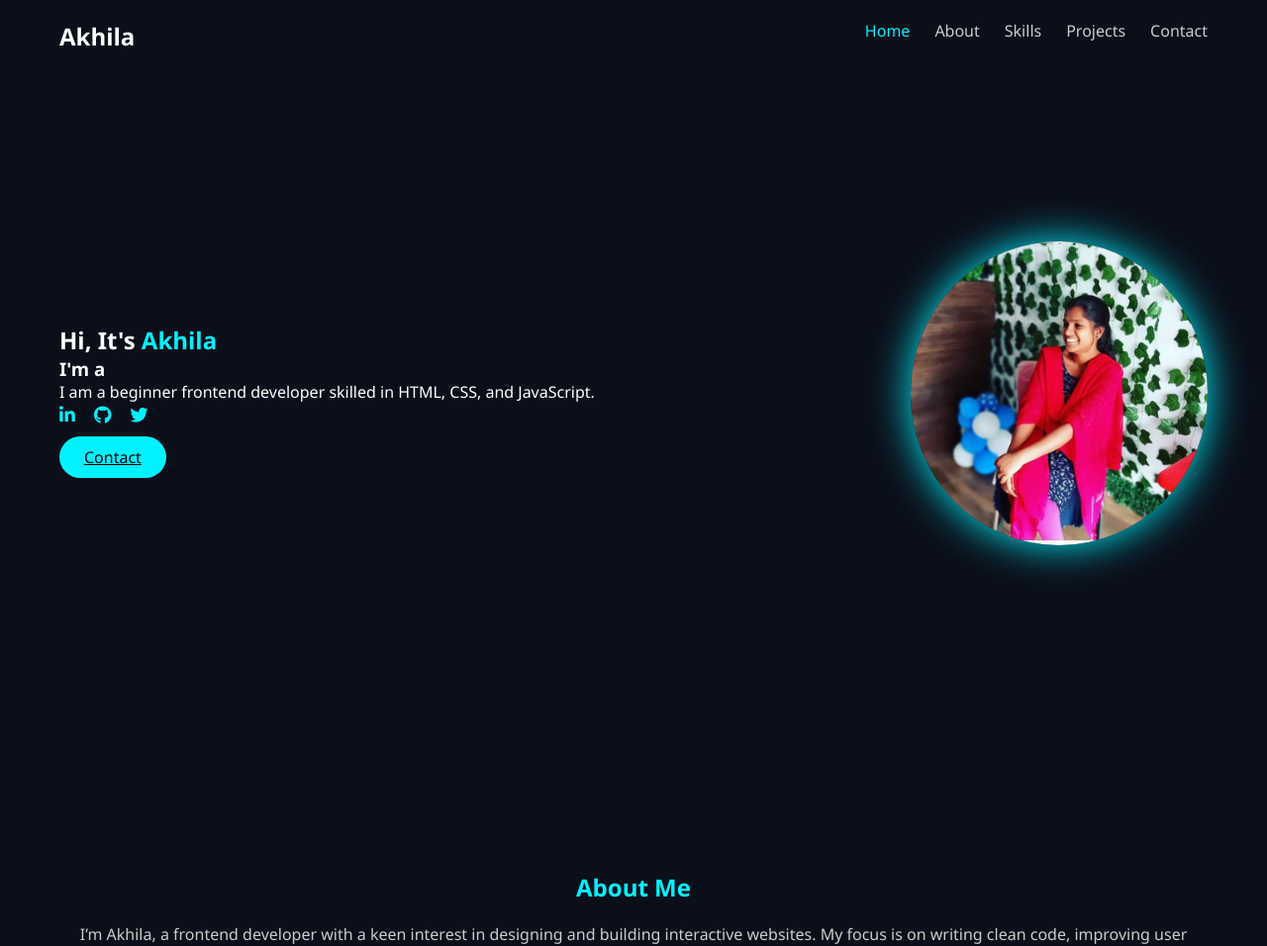
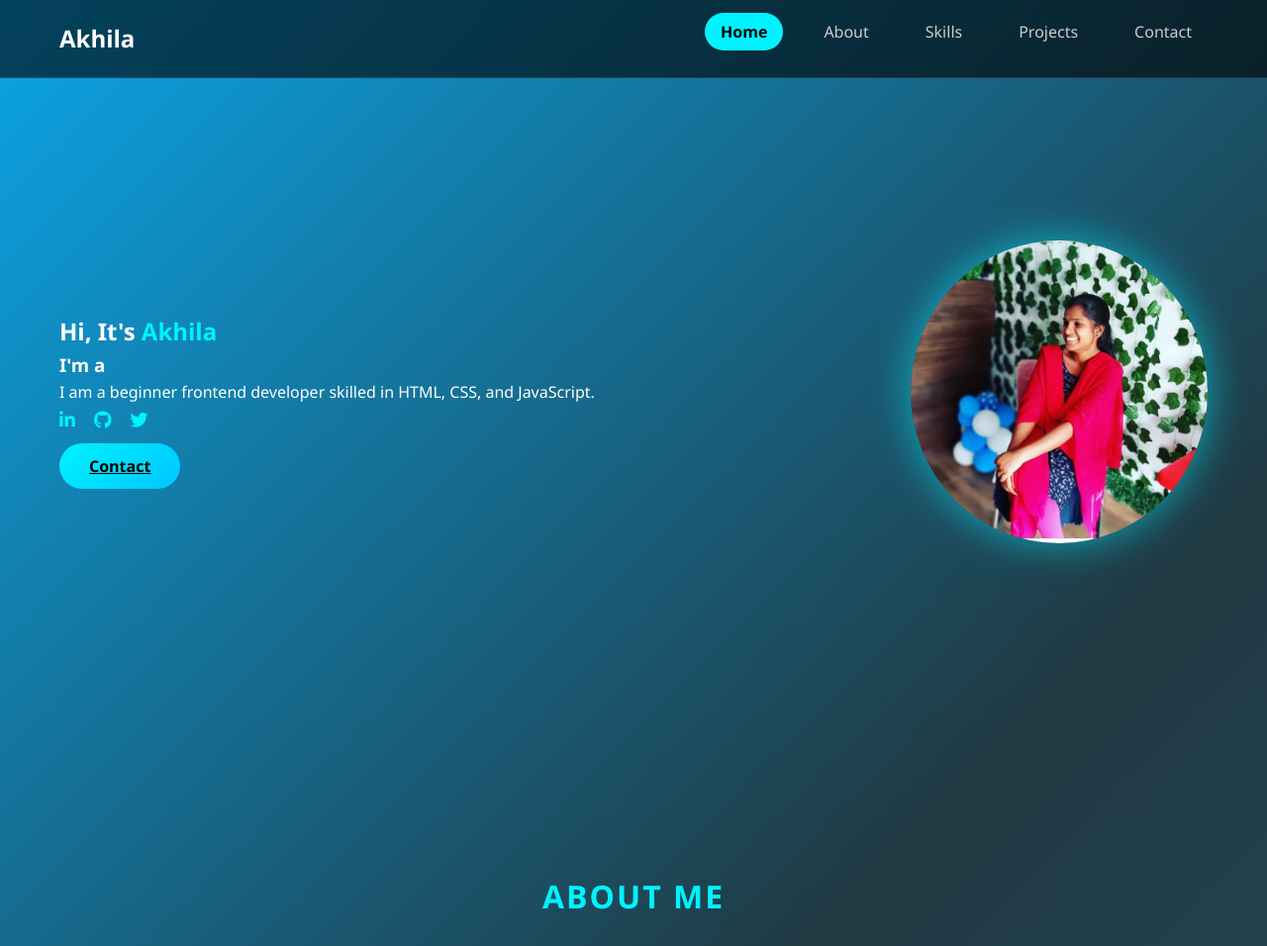
Before and after one commit to akhilakambalapally25-pixel/Akhila-kambalapally, a plain HTML site: page index.html in a window 1280 px wide. Shown: the top 956 px of the page at 99% size. Drawn offline with Linux system fonts and the light colour scheme.

Commit message:
Refactor CSS styles for improved design and layout

```diff
--- a/style.css
+++ b/style.css
@@ -126,3 +126,124 @@ footer {
     padding: 20px;
     background: #050812;
 }
+footer p {
+    color: #666;
+}
+.projects-container {
+  display: grid;
+  grid-template-columns: repeat(2, 1fr); /* 2 columns side by side */
+  gap: 20px;
+}
+
+.project-card {
+  background: #2b2828;
+  padding: 20px;
+  border-radius: 10px;
+  box-shadow: 0 4px 10px rgba(0,0,0,0.1);
+}
+
+@media (max-width: 768px) {
+  .projects-container {
+    grid-template-columns: 1fr; /* stack vertically on mobile */
+  }
+}
+body {
+    background: hwb(318 10% 7% / 0.694);
+    color: #fff;
+}
+body {
+    background: linear-gradient(135deg, #0ba5e7, #203a43, #2c5364);
+    color: #ffffff;
+    font-family: "Segoe UI", sans-serif;
+    line-height: 1.6;
+}
+.navbar {
+    backdrop-filter: blur(10px);
+    background: rgba(0, 0, 0, 0.6);
+    border-bottom: 1px solid rgba(255, 255, 255, 0.1);
+}
+.btn {
+    padding: 12px 30px;
+    background: linear-gradient(135deg, #00f2ff, #00c6ff);
+    border: none;
+    border-radius: 30px;
+    font-weight: bold;
+    cursor: pointer;
+    transition: all 0.3s ease;
+}
+
+.btn:hover {
+    transform: translateY(-3px);
+    box-shadow: 0 10px 20px rgba(45, 226, 235, 0.4);
+}
+.card,
+.project-card {
+    background: rgba(255, 255, 255, 0.08);
+    border-radius: 15px;
+    padding: 25px;
+    transition: transform 0.3s ease, box-shadow 0.3s ease;
+}
+
+.card:hover,
+.project-card:hover {
+    transform: translateY(-8px);
+    box-shadow: 0 15px 30px rgba(0, 242, 255, 0.3);
+}
+.title {
+    font-size: 32px;
+    margin-bottom: 30px;
+    text-transform: uppercase;
+    letter-spacing: 2px;
+}
+.home-img img {
+    width: 300px;
+    border-radius: 50%;
+    box-shadow: 0 0 40px rgba(0, 242, 255, 0.6);
+    transition: transform 0.4s ease, box-shadow 0.4s ease;
+}
+
+/* Hover effect */
+.home-img img:hover {
+    transform: scale(1.08) rotate(2deg);
+    box-shadow: 0 0 70px rgba(0, 242, 255, 0.9);
+}
+.navbar ul li a {
+    position: relative;
+    padding: 8px 14px;
+    border-radius: 20px;
+    transition: color 0.3s ease, background 0.3s ease;
+}
+
+/* Hover effect */
+.navbar ul li a:hover {
+    color: #000;
+    background: #00f2ff;
+}
+
+/* Active link (Home) */
+.navbar ul li a.active {
+    color: #000;
+    background: #00f2ff;
+    font-weight: 600;
+}
+.navbar ul li a {
+    padding: 8px 16px;
+    border-radius: 20px;
+    color: #ccc;
+    text-decoration: none;
+    transition: all 0.3s ease;
+}
+
+/* Hover effect */
+.navbar ul li a:hover {
+    background: #00f2ff;
+    color: #000;
+    box-shadow: 0 4px 12px rgba(0, 242, 255, 0.6);
+}
+
+/* Active menu (Home) */
+.navbar ul li a.active {
+    background: #00f2ff;
+    color: #000;
+    font-weight: 600;
+}
```
